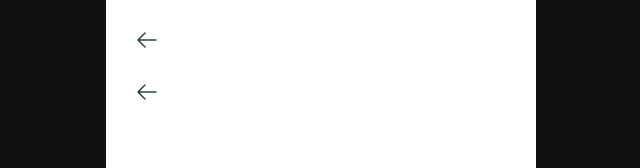
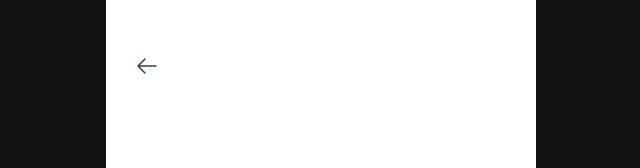
Before and after one commit to Flex-Wrap/botanical-garden, a React (Vite) app: page /botanical-garden/plantMessage/1 in a window 1280 px wide. Shown: the top 168 px of the page, without its empty margins (319-959 px from the left). Built offline with nearby package versions, Linux system fonts and the light colour scheme.

Commit message:
class names

```diff
--- a/src/pages/PlantMessage.tsx
+++ b/src/pages/PlantMessage.tsx
@@ -52,12 +52,6 @@ export default function PlantMessage() {
                 <img src={back} alt="Back to map" />
                 <h3>Back to map</h3>
             </div>
-      <div className={`body-${name}`}>
-        {/* Back button */}
-        <div className="back-button" onClick={handleBackToMap}>
-          <img src={back} alt="Back to map" />
-          <h3>Back to map</h3>
-        </div>
 
         <div className="chat-container">
           {/* Angela's audio message */}
@@ -80,7 +74,6 @@ export default function PlantMessage() {
           </div>
         </div>
       </div>
-      </div>
     </div>
   );
 }
```
